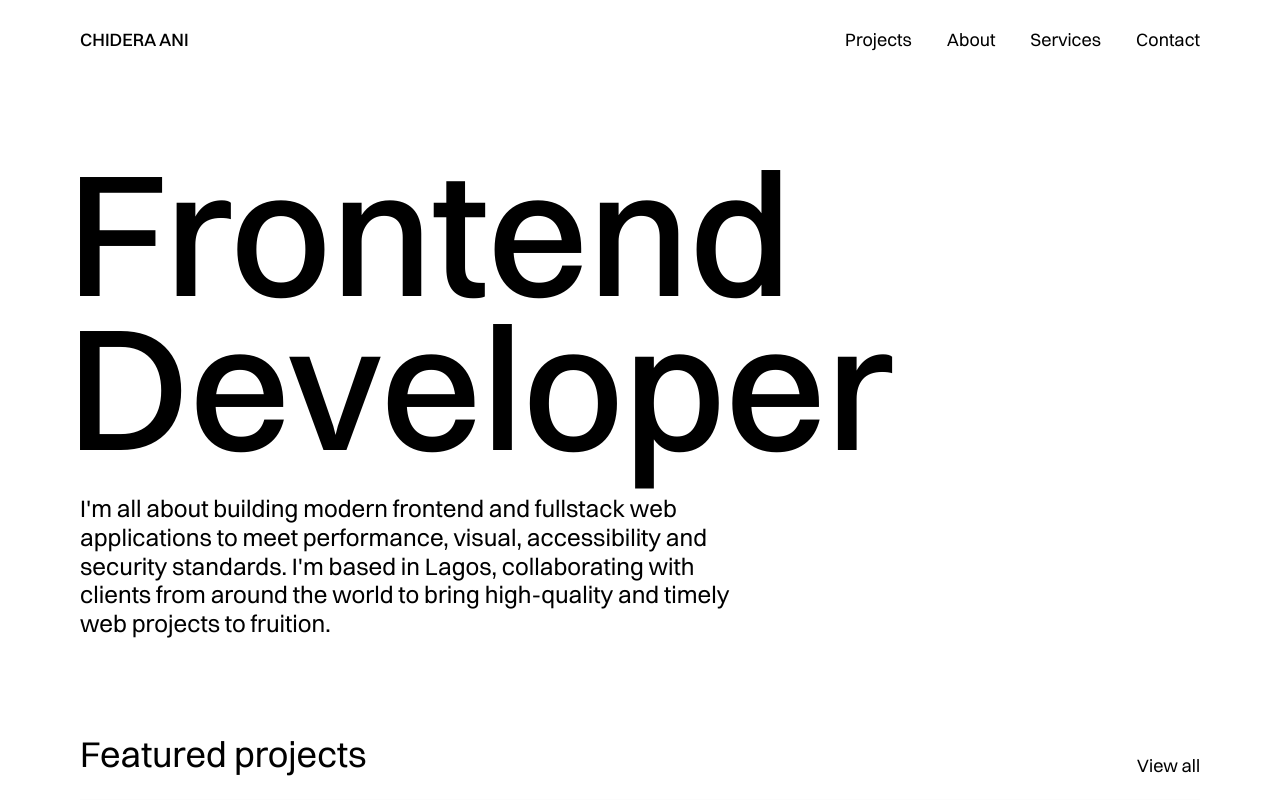
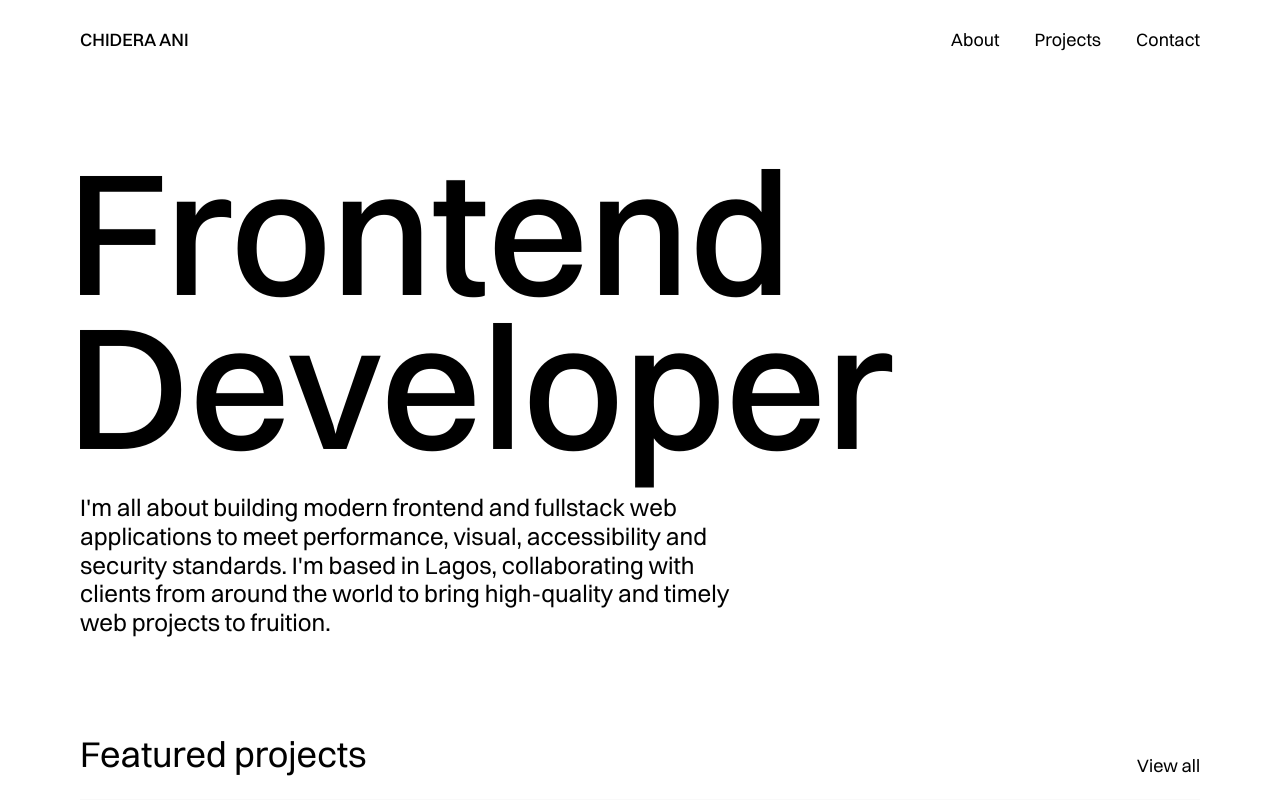
Before and after one commit to chani24/chani-portfolio-v1, a Next.js app: page / in a window 1280 px wide. Shown: the top 800 px of the page. Built offline with nearby package versions, Linux system fonts and the light colour scheme.

Commit message:
Added videos for featured projects

```diff
--- a/src/app/_components/TopNav/TopNav.tsx
+++ b/src/app/_components/TopNav/TopNav.tsx
@@ -5,9 +5,9 @@ export default function TopNav() {
   return (
     <div className={styles.top_nav}>
           <div><Link href="/" className="font-medium">CHIDERA ANI</Link></div>
-      <div className={styles.nav_links}><Link href="/projects">Projects</Link>
-        <a href="#about">About</a>
-        <a href="#services">Services</a>
+      <div className={styles.nav_links}>
+        <Link href="#about">About</Link>
+        <Link href="#projects">Projects</Link>
         <a href="mailto:achidera20@gmail.com?subject=Hire Chidera Ani">Contact</a>
       </div>
     </div>
--- a/src/app/main.module.css
+++ b/src/app/main.module.css
@@ -2,6 +2,11 @@
     margin-top: 75px;
     margin-bottom: 30px;
 }
+
+.hero_wrapper span:hover{
+    -webkit-text-stroke: 2px rgb(0, 0, 0);
+    color: transparent;
+  }
 
 .section_title {
     display: flex;
@@ -10,6 +15,27 @@
     padding: 1.5rem 0;
     border-bottom: 1px solid #000000;
 }
+
+.projects_video{
+    border: 1px solid #000000;
+    border-radius: 5px;
+    margin-bottom: 10px;
+}
+
+.projects_video:hover{
+    border-radius: 0;
+}
+.projects_link{
+  transition: transform 0.25s ease-in-out;
+}
+.projects_link:hover{
+    transform: translateY(-4px);
+}
+.projects_link img{
+margin-left: 8px;
+margin-bottom: 2px;
+}
+
 
 .text_scroll_wrapper {
     display: flex;
@@ -53,3 +79,8 @@
     from   { transform: translateX(0%); }
     to { transform: translateX(-50%); }
   }
+
+  @keyframes elevateText {
+    from   { transform: translateY(0); }
+    to { transform: translateY(10px); }
+  }
--- a/src/app/page.tsx
+++ b/src/app/page.tsx
@@ -1,46 +1,87 @@
 'use client'
 
 import Link from 'next/link'
+import Image from 'next/image'
 import styles from './main.module.css'
-import { motion, Variants } from "framer-motion";
+
+const featuredProjects = [
+  {
+    title: 'KNF Couture',
+    link: '',
+  },
+  {
+    title: 'Neuf Worldwide',
+    link: '',
+  },
+  {
+    title: 'Threshold Schools',
+    link: '',
+  },
+  {
+    title: 'Breeze Africa Web',
+    link: '',
+  },
+  {
+    title: 'De-Fi',
+    link: '',
+  },
+  {
+    title: 'Breeze Africa Dashboard',
+    link: '',
+  }
+]
 
 
 export default function Home() {
   return (
     <main>
-      <motion.div
+      <div id="about"
       className={'relative ' + styles.hero_wrapper}
-      initial={{ y: -100 }}
-  whileInView={{
-    y: 1,
-    transition: {
-      type: "spring",
-      bounce: 0.4,
-      duration: 0.8
-    }
-  }}
-  viewport={{ once: true }}
     >
         <h1 className="text-extra-large">
-          Frontend Developer
+          <span>F</span>
+          <span>r</span>
+          <span>o</span>
+          <span>n</span>
+          <span>t</span>
+          <span>e</span>
+          <span>n</span>
+          <span>d</span>{' '}
+          <span>D</span>
+          <span>e</span>
+          <span>v</span>
+          <span>e</span>
+          <span>l</span>
+          <span>o</span>
+          <span>p</span>
+          <span>e</span>
+          <span>r</span>
+
         </h1>
-    </motion.div>
-    <motion.div
+    </div>
+    <div
         className="h-full grid grid-cols-12 relative"
-        initial={{ y: -70 }}
-  whileInView={{
-    y: 1,
-    transition: {
-      type: "spring",
-      bounce: 0.4,
-      duration: 0.5
-    }
-  }}
-  viewport={{ once: true }}
     >
   <div className="col-span-7 text-medium mb-[72px]">I'm all about building modern frontend and fullstack web applications to meet performance, visual, accessibility and security standards. I'm based in Lagos, collaborating with clients from around the world to bring high-quality and timely web projects to fruition.</div>
-     </motion.div>
-      <div><div className={styles.section_title}><h2 className="text-large">Featured projects</h2> <Link href="/projects" className="text-small">View all</Link></div></div>
+     </div>
+      <div id="projects">
+        <div className={styles.section_title}><h2 className="text-large">Featured projects</h2> <Link href="/projects" className="text-small">View all</Link></div>
+        <div className="h-full grid grid-cols-12 gap-x-[70px] gap-y-[40px] mt-[72px]">
+          {featuredProjects.map((details, index) => {
+            return (
+              <div className="col-span-6 w-full" key={index}>
+                 <video className={styles.projects_video} autoPlay loop muted>
+                 <source src="/videos/defi.mp4" />
+                </video>
+                <div>
+                 <a className={"flex items-end "+ styles.projects_link} href={details.link}> <span>{details.title}</span> <span><Image alt="right arrow" height={16}  width={16} src="/images/right-arrow.svg"/></span></a>
+                </div>
+
+              </div>
+            )
+          })}
+        </div>
+      </div>
        <div className="h-full grid grid-cols-12  mt-[72px]">
   <div className="col-span-5 text-small">Technologies I work with</div>
         <div className="col-span-7 text-medium">
```
Also changed, not shown: public/images/right-arrow.svg (added), 1 other file (tests, documents, lock files or other folders).
